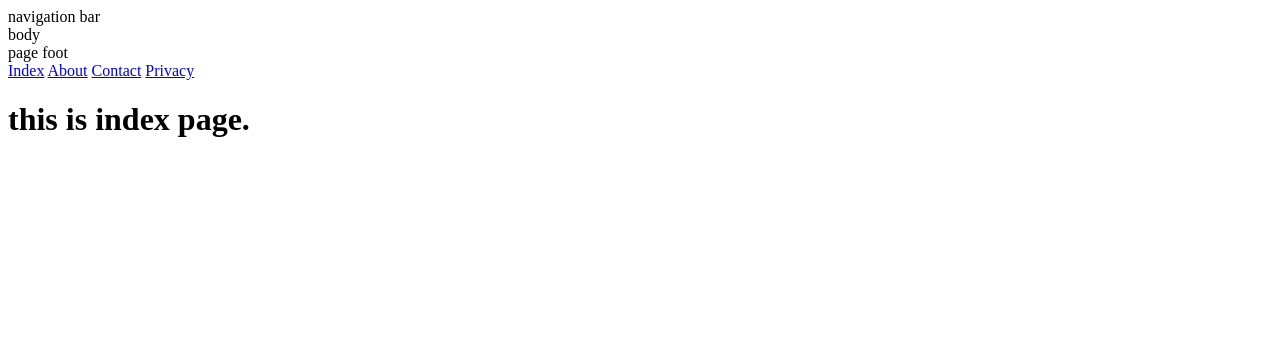
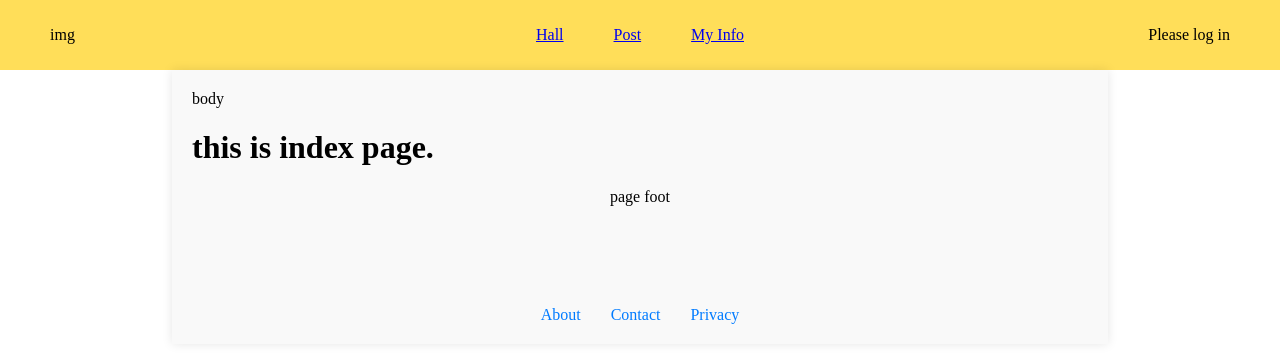
Before and after one commit to HaopuWang19/YumBook, a Django app: page / in a window 1280 px wide. Shown: the top 363 px of the page. Run offline with Django 5.2, Linux system fonts and the light colour scheme.

Commit message:
base style commit 1

```diff
--- /dev/null
+++ b/static/css/base.css
@@ -0,0 +1,75 @@
+.html, body{
+    margin: 0;
+    padding: 0;
+    width: 100%;
+    overflow-x: hidden;
+}
+
+.container{
+    width: 100%;
+    margin: 0;
+    padding: 0;
+}
+
+.nav-base {
+    width: 100%;
+    display: flex;
+    justify-content: space-between;
+    align-items: center;
+    text-align: center;
+    height: 70px;
+    background-color: #FFDE59;
+
+    margin: 0;
+}
+
+.yum-img{
+    width:15%;
+    padding-left: 50px;
+    text-align: left;
+}
+
+.nav-bar-items{
+    width:70%;
+    display: flex;
+    justify-content: center;
+    gap: 50px;
+    list-style: none;
+    padding: 0;
+    margin: 0;
+    flex-grow: 1;
+}
+
+.user{
+    width: 15%;
+    text-align: right;
+    padding-right: 50px;
+}
+
+
+.content-body {
+    width: 70%;  /* 70% 居中 */
+    margin: 0 auto; /* 左右自动居中 */
+    background-color: #f9f9f9; /* 浅色背景，增强可视效果 */
+    padding: 20px; /* 增加内边距 */
+    box-shadow: 0 0 10px rgba(0, 0, 0, 0.1); /* 可选：增加阴影 */
+}
+
+#page-foot-base {
+    text-align: center; /* 让页脚文字和链接居中 */
+    margin-top: 20px; /* 让页脚与内容区隔开 */
+}
+
+.footer-links {
+    display: flex;
+    justify-content: center;
+    gap: 30px;
+    list-style: none;
+    padding: 0;
+    margin: 0;
+}
+
+.footer-links li a{
+    text-decoration: none;
+    color: #007bff; /* 让链接有颜色 */
+}
--- a/templates/yum/base.html
+++ b/templates/yum/base.html
@@ -1,7 +1,7 @@
 <!DOCTYPE html>
 {% load static %}
 
-<html>
+<html lang="en">
     <head>
         <title>
             YumBook! -
@@ -9,27 +9,42 @@
 
             {% endblock %}
         </title>
+        <link rel="stylesheet" type="text/css" href="{% static 'css/base.css' %}">
 
     </head>
 
     <body>
-        <div>
-            navigation bar
-        </div>
+    <div class="container">
+            <div class="nav-base">
 
-        <div>
-            body
-            <div>
-                page foot
+                <div class="yum-img">
+                    img
+                </div>
+                <ul class="nav-bar-items">
+                    <li><a href="{% url 'yum:index' %}">Hall</a></li>
+                    <li><a href="{% url 'yum:add_food' %}">Post</a></li>
+                    <li><a href="{% url 'yum:profile' %}">My Info</a></li>
+                </ul>
+                <div class="user">
+                    Please log in
+                </div>
+
             </div>
-        </div>
-        <a href="{% url 'yum:index' %}">Index</a>
-        <a href="{% url 'yum:about' %}">About</a>
-        <a href="{% url 'yum:contact' %}">Contact</a>
-        <a href="{% url 'yum:privacy' %}">Privacy</a>
-        <div>
-        {% block body_block %}
-        {% endblock %}
-        </div>
+
+            <div class="content-body">
+                body
+                {% block body_block %}
+                {% endblock %}
+                <div id="page-foot-base">
+                    page foot
+                    <div style="height:100px;"></div>
+                    <ul class="footer-links" style="">
+                        <li><a href="{% url 'yum:about' %}">About</a></li>
+                        <li><a href="{% url 'yum:contact' %}">Contact</a></li>
+                        <li><a href="{% url 'yum:privacy' %}">Privacy</a></li>
+                    </ul>
+                </div>
+            </div>
+    </div>
     </body>
 </html>
--- a/yum/urls.py
+++ b/yum/urls.py
@@ -8,4 +8,6 @@ urlpatterns = [
     path('about/', views.about, name='about'),
     path('contact/', views.contact, name='contact'),
     path('privacy/', views.privacy, name='privacy'),
+    path('add_food/', views.add_food, name='add_food'),
+    path('profile/', views.profile, name='profile'),
 ]
--- a/yum/views.py
+++ b/yum/views.py
@@ -17,3 +17,9 @@ def privacy(request):
 
 def contact(request):
     return render(request, 'yum/contact.html', context={})
+
+def add_food(request):
+    return render(request, 'yum/addFood.html', context={})
+
+def profile(request):
+    return render(request, 'yum/profile.html', context={})
```
Also changed, not shown: templates/yum/addFood.html (added, +13 -0 lines), templates/yum/profile.html (added, +13 -0 lines), db.sqlite3.
